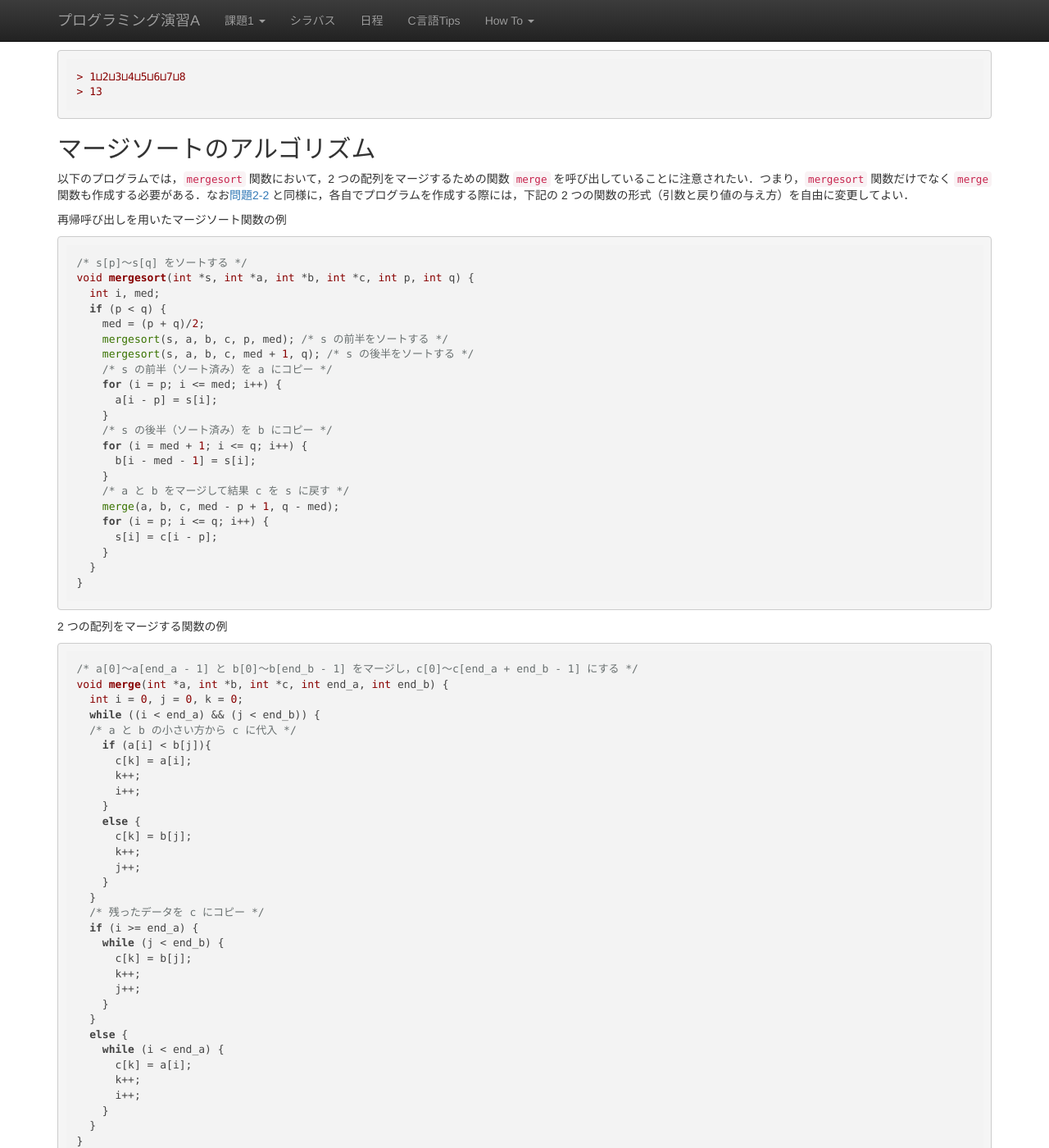
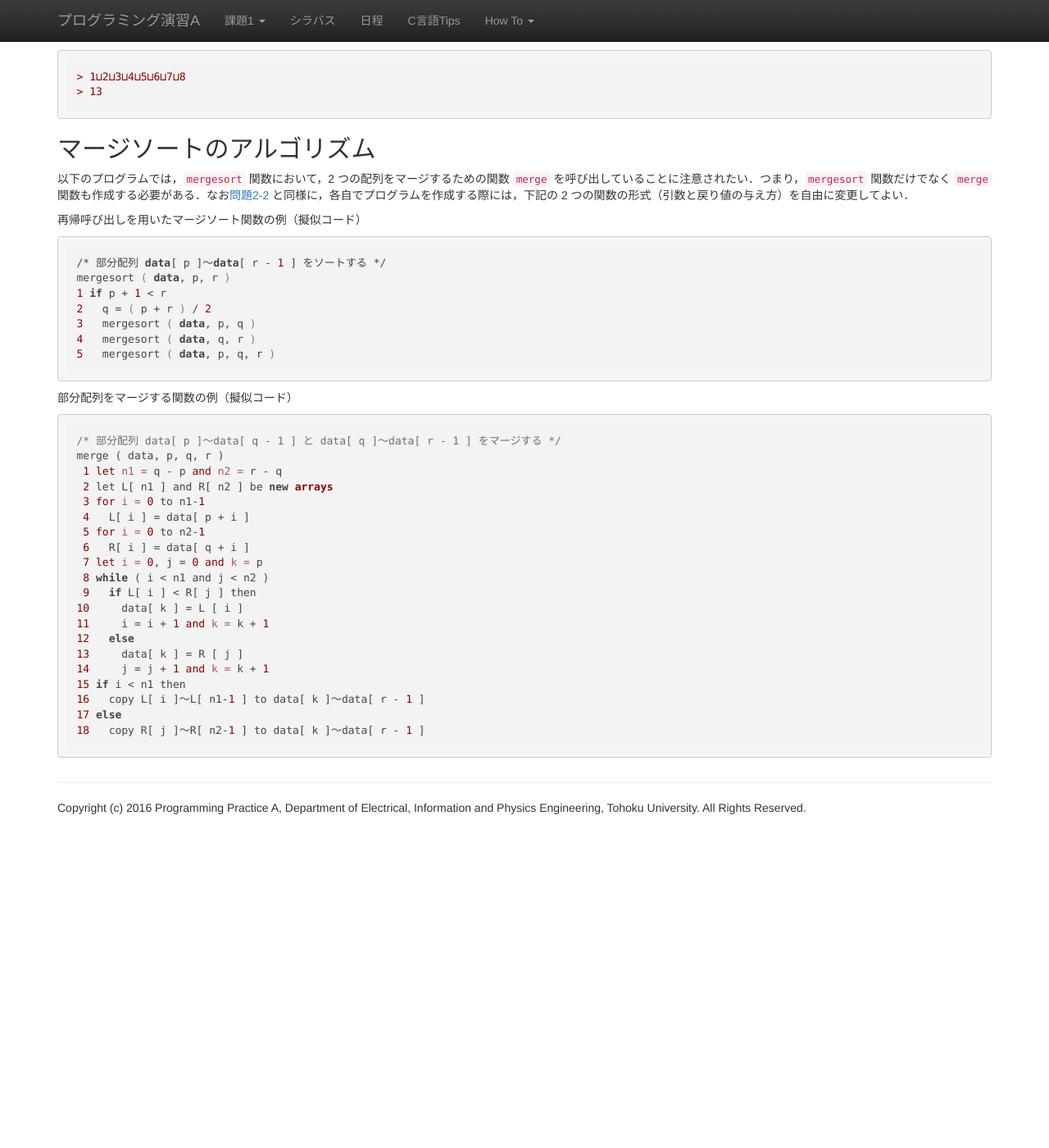
Before and after one commit to ecei-tohoku/ppa-public, a Jekyll site: the page built from kadai2/p25.md, in a window 1280 px wide and 1400 px high, scrolled down 904 px. Shown: the whole window at 82% size. Built offline with Jekyll 4.4.1, drawn with Linux system fonts in a browser that asks for light colours; nearby versions of some CDN libraries; formulas are drawn with MathJax 3; after the commit the page ends 1929 px from its top, so only the background shows below that; some of the changed text lies outside the part shown.

Commit message:
Updates from Kataoka-sensei.

````diff
--- a/kadai2/p25.md
+++ b/kadai2/p25.md
@@ -4,7 +4,7 @@
 ---
 
 ## 問題
-データファイルをリダイレクト `<` を使って標準入力させて，入力された配列データをマージソートによって<font color="red">昇順</font>に並べ替えるプログラムを作成せよ．ただし，以下の仕様を満たすこと．
+リダイレクション '<' を用いて標準入力の入力元をデータファイルに切り替えることで配列データを読み込み，読み込まれた配列データをマージソートによって<font color="red">昇順</font>に並べ替えるプログラムを作成せよ．ただし，以下の仕様を満たすこと．
 
 - データファイルの内容は，以下の通りである．
   - データファイルの 1 行目に，ソートすべきデータの個数 $n$ が記載されている．なお，$n$ の値は 2 のべき乗となっている．
@@ -12,14 +12,14 @@
 - `main` 関数内で，データファイルを読み込む．
   - ソートすべき $n$ 個のデータを読み込む際には，データの格納に必要なメモリ領域を動的に確保すること．また，確保したメモリ領域については，所望の処理が完了した後に解放すること．
 - 入力された $n$ 個の配列データに対し，マージソートのアルゴリズムを適用する `mergesort` 関数を作成する．
-  - 配列データをソートする際，比較回数（配列データに対して実行される比較命令の回数）を数えること．ただし，計測結果を `mergesort` 関数内で表示してはいけない．
+  - 配列データをソートする際，比較回数（配列データに対して実行される２つの数の大きさを比較した回数）を数えること．ただし，計測結果を `mergesort` 関数内で表示してはいけない．
   - ソート後の配列データを `mergesort` 関数内で表示してはいけない．
   - グローバル変数および静的変数を使用してはいけない．
-  - `mergesort` 関数の作成においては，【マージソートのアルゴリズム】を参考のこと．
+  - `mergesort` 関数の作成においては，下に示す【マージソートのアルゴリズム】の擬似コードを参考のこと．
   - 再帰呼び出しを用いること．
   - マージソートの実行にあたり，必要があれば配列データのメモリ領域を動的に確保すること．確保されたメモリ領域については，所望の処理が完了した後に適宜解放すること．
-- ソート後の配列データと比較回数の計測結果とを `main` 関数内で標準出力し，プログラムを終了する．
-  - まず，ソート後の配列データを標準出力し，その後，比較回数の計測結果を標準出力すること．
+  - ソート後の配列データと比較回数の計測結果とを `main` 関数内で標準出力に書き出し，プログラムを終了する．
+  - まず，ソート後の配列データを出力し，その後，比較回数の計測結果を出力すること．
   - ソート後の配列データを表示する際には，配列の各要素を半角スペースで区切って表示すること．
 
 ## 実行例
@@ -30,7 +30,7 @@
 2 4 3 1 8 7 6 5
 ```
 
-プロンプト上で `sortdata.txt` をリダイレクト `<` を使って標準入力させる．
+リダイレクション '<' を用いて `sortdata.txt` の内容を標準入力から読み込む．
 
 ```
 $ ./a.out < sortdata.txt
@@ -46,66 +46,39 @@
 ## マージソートのアルゴリズム
 以下のプログラムでは，`mergesort` 関数において，2 つの配列をマージするための関数 `merge` を呼び出していることに注意されたい．つまり，`mergesort` 関数だけでなく `merge` 関数も作成する必要がある．なお[問題2-2](p22.html "問題2-2") と同様に，各自でプログラムを作成する際には，下記の 2 つの関数の形式（引数と戻り値の与え方）を自由に変更してよい．
 
-再帰呼び出しを用いたマージソート関数の例
+再帰呼び出しを用いたマージソート関数の例（擬似コード）
 
 ```c
-/* s[p]～s[q] をソートする */
-void mergesort(int *s, int *a, int *b, int *c, int p, int q) {
-  int i, med;
-  if (p < q) {
-    med = (p + q)/2;
-    mergesort(s, a, b, c, p, med); /* s の前半をソートする */
-    mergesort(s, a, b, c, med + 1, q); /* s の後半をソートする */
-    /* s の前半（ソート済み）を a にコピー */
-    for (i = p; i <= med; i++) {
-      a[i - p] = s[i];
-    }
-    /* s の後半（ソート済み）を b にコピー */
-    for (i = med + 1; i <= q; i++) {
-      b[i - med - 1] = s[i];
-    }
-    /* a と b をマージして結果 c を s に戻す */
-    merge(a, b, c, med - p + 1, q - med);
-    for (i = p; i <= q; i++) {
-      s[i] = c[i - p];
-    }
-  }
-}
+/* 部分配列 data[ p ]～data[ r - 1 ] をソートする */
+mergesort ( data, p, r )
+1 if p + 1 < r
+2   q = ( p + r ) / 2
+3   mergesort ( data, p, q )
+4   mergesort ( data, q, r )
+5   mergesort ( data, p, q, r )
 ```
 
-2 つの配列をマージする関数の例
+部分配列をマージする関数の例（擬似コード）
 
 ```c
-/* a[0]～a[end_a - 1] と b[0]～b[end_b - 1] をマージし，c[0]～c[end_a + end_b - 1] にする */
-void merge(int *a, int *b, int *c, int end_a, int end_b) {
-  int i = 0, j = 0, k = 0;
-  while ((i < end_a) && (j < end_b)) {
-  /* a と b の小さい方から c に代入 */
-    if (a[i] < b[j]){
-      c[k] = a[i];
-      k++;
-      i++;
-    }
-    else {
-      c[k] = b[j];
-      k++;
-      j++;
-    }
-  }
-  /* 残ったデータを c にコピー */
-  if (i >= end_a) {
-    while (j < end_b) {
-      c[k] = b[j];
-      k++;
-      j++;
-    }
-  }
-  else {
-    while (i < end_a) {
-      c[k] = a[i];
-      k++;
-      i++;
-    }
-  }
-}
+/* 部分配列 data[ p ]～data[ q - 1 ] と data[ q ]～data[ r - 1 ] をマージする */
+merge ( data, p, q, r )
+ 1 let n1 = q - p and n2 = r - q
+ 2 let L[ n1 ] and R[ n2 ] be new arrays
+ 3 for i = 0 to n1-1
+ 4   L[ i ] = data[ p + i ]
+ 5 for i = 0 to n2-1
+ 6   R[ i ] = data[ q + i ]
+ 7 let i = 0, j = 0 and k = p
+ 8 while ( i < n1 and j < n2 )
+ 9   if L[ i ] < R[ j ] then
+10     data[ k ] = L [ i ]
+11     i = i + 1 and k = k + 1
+12   else
+13     data[ k ] = R [ j ]
+14     j = j + 1 and k = k + 1
+15 if i < n1 then
+16   copy L[ i ]～L[ n1-1 ] to data[ k ]～data[ r - 1 ]
+17 else
+18   copy R[ j ]～R[ n2-1 ] to data[ k ]～data[ r - 1 ]
 ```
````
Also changed, not shown: kadai2/p22.md (+12 -16 lines), kadai2/p23.md (+1 -1 lines), kadai2/p24.md (+8 -3 lines), kadai2/p26.md (+4 -4 lines), kadai2/p27.md (+2 -2 lines), kadai2/circuit1.png (added), kadai2/circuit2.png (added).
